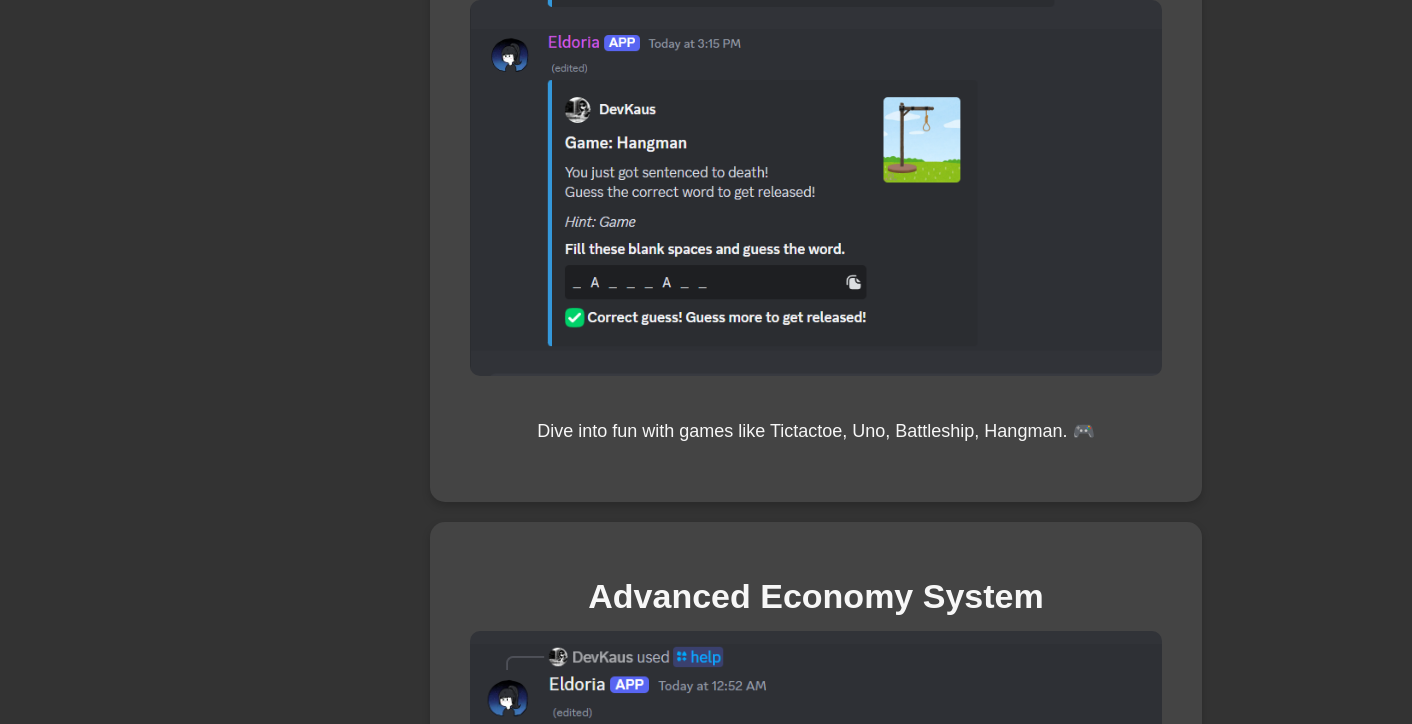
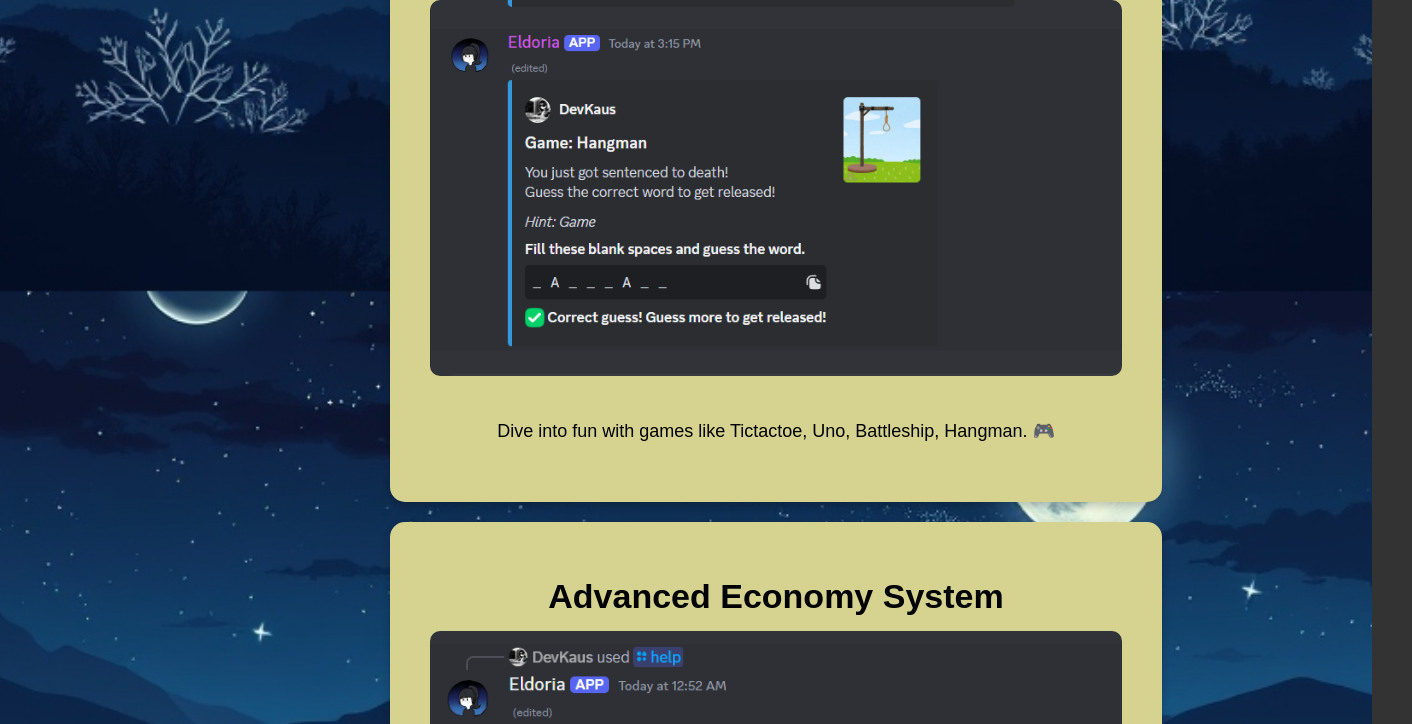
Before and after one commit to EldoriaDeveloper/EldoriaSite, a plain HTML site: page index.html in a window 1280 px wide. Shown: the part 509-1233 px from the top of the page, 1412 px wide, since content can reach past the window. Drawn offline with Linux system fonts and the light colour scheme.

Commit message:
Updated background

```diff
--- a/index.html
+++ b/index.html
@@ -9,10 +9,15 @@
     body {
         font-family: Arial, sans-serif;
         background-color: #333333 !important;
+        background-image: url('Images/background.jpeg') !important;
+        background-size: cover !important;
+        background-position: center !important;
+        background-attachment: fixed !important;
         color: #f7f7f7 !important;
         margin: 0;
         padding: 0;
     }
+
 
     .container {
         display: flex;
@@ -23,8 +28,9 @@
         border-radius: 15px;
         max-width: 1200px;
         width: 90%;
-        margin-left: 220px;
+        margin-left: 180px;
         text-align: center;
+        transition: margin-left 0.3s ease;
     }
 
     .header {
@@ -127,13 +133,16 @@
         display: block;
     }
 
+    .side-menu.active + .container{
+        margin-left: 250px;
+    }
     .section, .feature-highlights, .cta, .bottom-text {
       padding: 40px;
       border-radius: 15px;
       width: 60%;
       margin: 10px 0;
       text-align: center;
-      background: #444444;
+      background: #d6d391;
       color: #f7f7f7;
       box-shadow: 0 4px 8px rgba(0, 0, 0, 0.2);
       transition: transform 0.3s ease, box-shadow 0.3s ease;
@@ -141,7 +150,7 @@
 
     .section:hover, .feature-highlights:hover, .cta:hover, .bottom-text:hover {
       transform: translateY(-5px);
-      box-shadow: 0 8px 16px rgba(0, 0, 0, 0.3);
+      box-shadow: 0 8px 16px rgba(45, 20, 20, 0.3);
     }
 
     .section img {
@@ -156,18 +165,18 @@
     }
 
     .section h2 {
-      color: #f7f7f7;
+      color: #000000;
       font-size: 34px;
       margin: 15px 0;
       transition: color 0.3s ease;
     }
 
     .section:hover h2 {
-      color: #ffeea5;
+      color: #3a3552;
     }
 
     .section p {
-        color: #f7f7f7;
+        color: #000000;
         font-size: 18px;
         margin: 20px 0;
     }
```
Also changed, not shown: Images/background.jpeg (added). Lines whose indentation alone changed are shown as unchanged.
